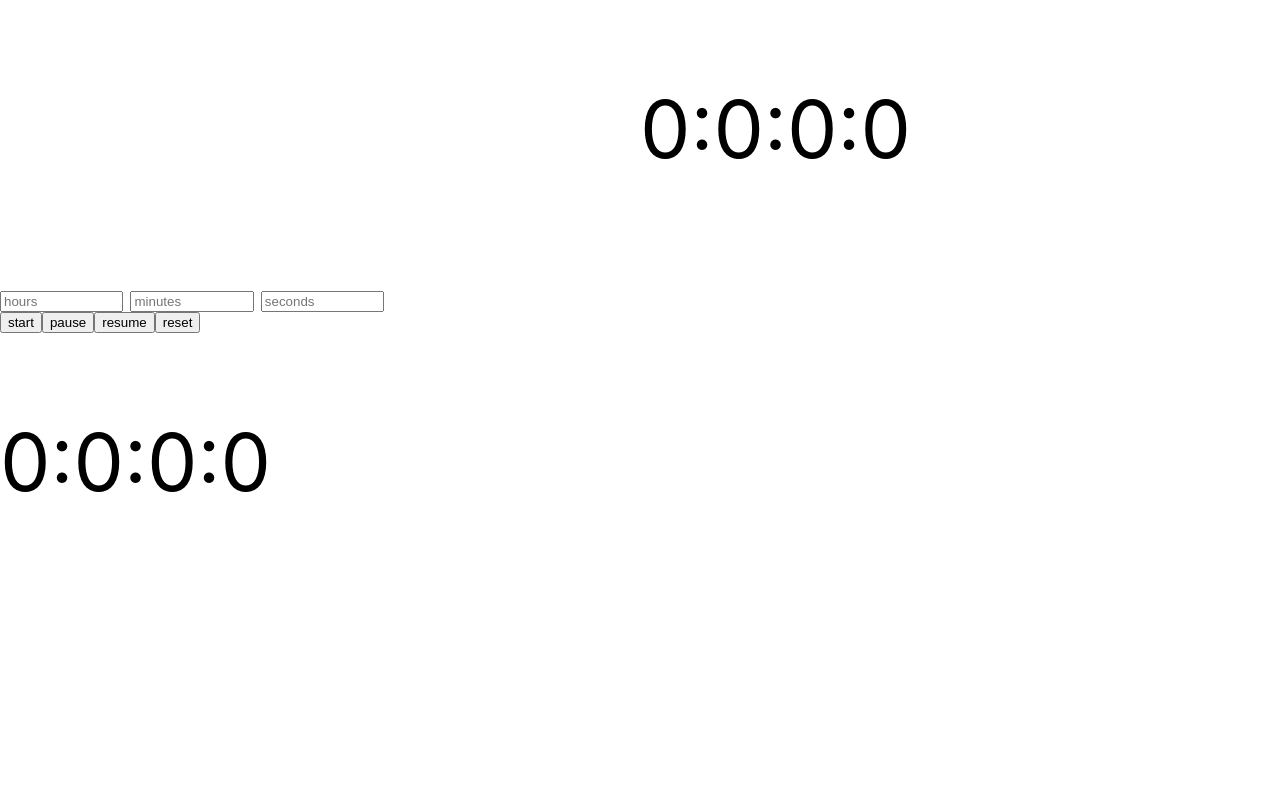
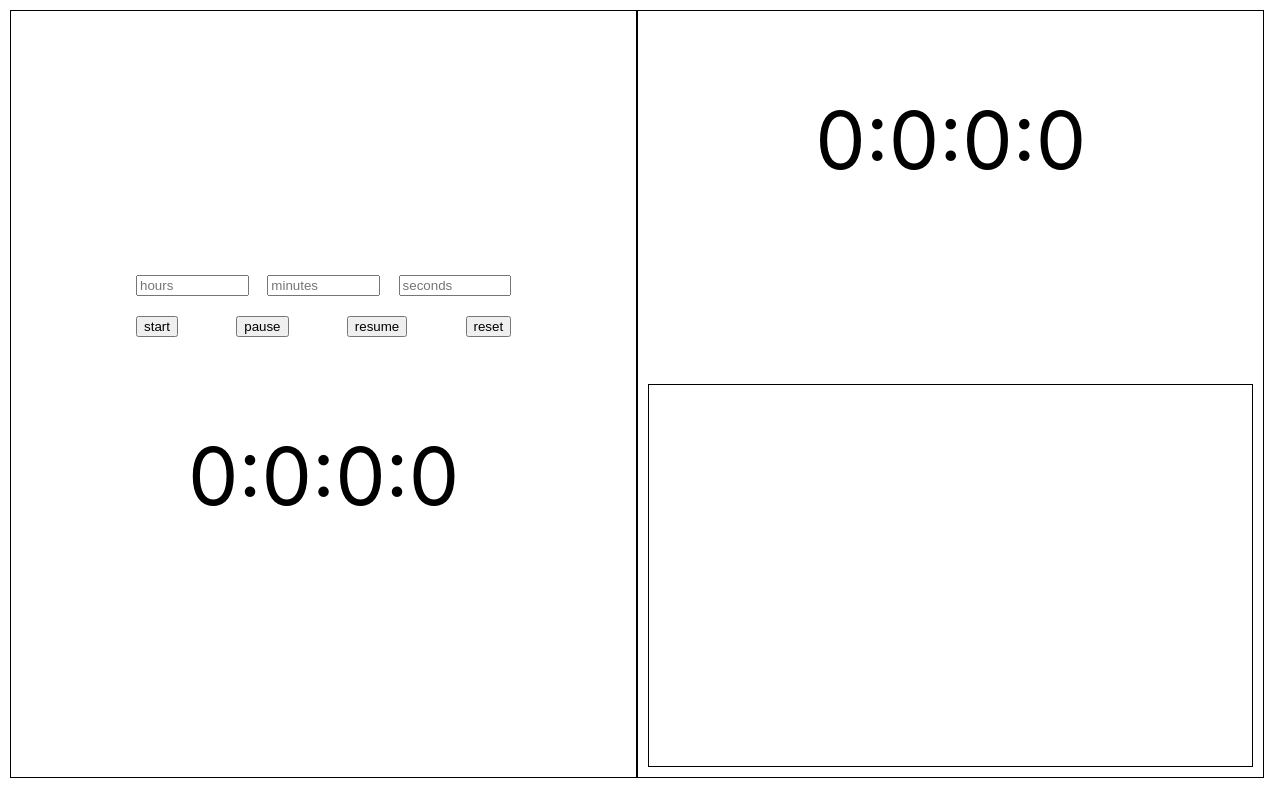
Before and after one commit to Digambaran/RDCountDownTimer, a React (Create React App) app in the folder cdt_app/: page / in a window 1280 px wide. Built offline with nearby package versions, Linux system fonts and the light colour scheme.

Commit message:
style changes

```diff
--- a/cdt_app/src/App.css
+++ b/cdt_app/src/App.css
@@ -1,42 +1,51 @@
+*,::before,::after {
+    box-sizing: border-box;
+}
 .App{
     display: flex;
-    height: 100vh;
+    height: 96vmin;
+    width: 98vmax;
+    margin: 10px;
     flex-wrap: wrap;
+    border-top: 1px solid black;
+    border-bottom: 1px solid black;
 }
-.App_left{
+.App_left,.App_right{
     display: flex;
+    flex: 1 1 50%;
     flex-direction: column;
-    flex-grow: 1;
-}
-.App_right{
-    display: flex;
-    flex-direction: column;
-    flex-grow: 1;
+    border-right: 1px solid black;
+    border-left: 1px solid black;
 }
 .counter{
     display: flex;
     flex-direction: column;
     margin-top: auto;
+    align-items: center;
 }
-.counter_inputs{
-    width: 60%;
+.counter_inputs,.counter_controls{
     display: flex;
     justify-content: space-between;
+    margin: 10px 0px;
+    width: 60%;
 }
 .counter_inputs input{
     width: 30%;
 }
-.counter_controls{
-    display: flex;
+.counter_controls button{
+    /* width: 20%; */
 }
 .counter_time{
     font-size: 10vh;
     margin-bottom: auto;
+    text-align: center;
 }
 .List{
-    width: 100%;
     height: 50%;
     overflow: scroll;
+    text-align: center;
+    margin: 10px;
+    border: 1px solid black;
 }
 .redflag{
     color: red;
--- a/cdt_app/src/LapTimer.js
+++ b/cdt_app/src/LapTimer.js
@@ -35,7 +35,12 @@ function LapTimer({
   }, [startingtime]);
 
   return (
-    <p className={timePassed.s > 20 ? "counter_time redflag" : "counter_time"}>
+    <p
+      className={
+        timePassed.s > 20 || timePassed.m > 0 || timePassed.h > 0
+          ? "counter_time redflag"
+          : "counter_time"
+      }>
       {timePassed.h}:{timePassed.m}:{timePassed.s}:{timePassed.ms}
     </p>
   );
--- a/cdt_app/src/List.js
+++ b/cdt_app/src/List.js
@@ -5,7 +5,11 @@ const List = React.memo(props => {
   return (
     <div className="List">
       {data.map(obj => (
-        <p key={obj.ms} className={obj.s > 20 ? "redflag" : ""}>
+        <p
+          key={obj.ms}
+          className={
+            obj.s > 20 || obj.m > 0 || obj.h > 0 > 20 ? "redflag" : ""
+          }>
           {obj.h}:{obj.m}:{obj.s}:{obj.ms}
         </p>
       ))}
```
